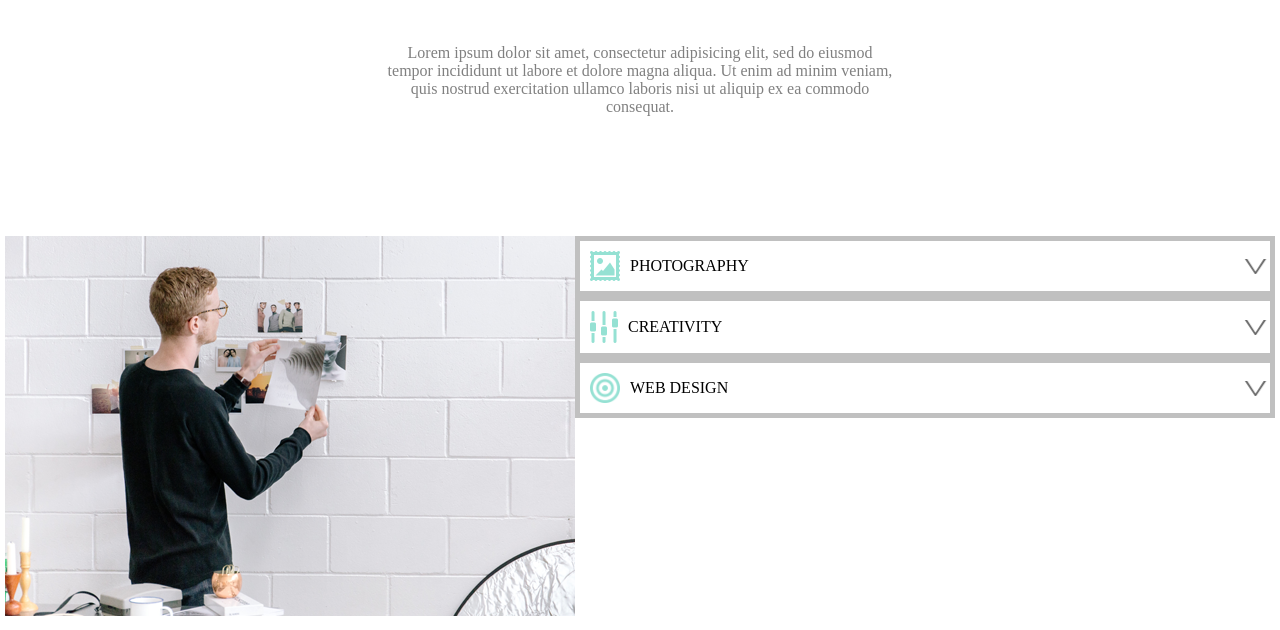
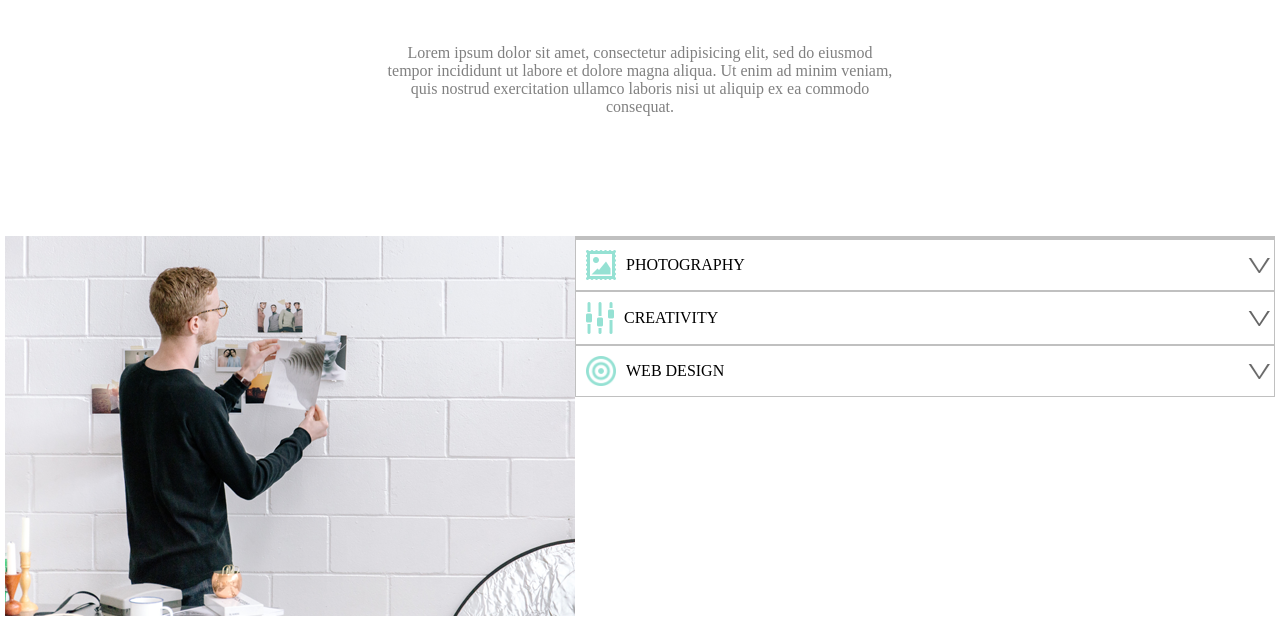
Before and after one commit to web-master4751/web-master4751.github.io, a PHP site: page / in a window 1280 px wide. Shown: the part 3879-4509 px from the top of the page. Run offline with PHP 8.4, Linux system fonts and the light colour scheme.

Commit message:
Update main.css

```diff
--- a/main.css
+++ b/main.css
@@ -223,12 +223,12 @@ nav{
 }
 .photo, .creativity, .web_design{
   display: flex;
-  border: 5px solid silver;
+  border: 1.5px solid silver;
   align-items: center;
 }
-/* .photo{
-  border-top: 10px solid silver;
-} */
+.photo{
+  border-top: 4px solid silver;
+}
 .arrow{
   margin: 5px 0 0 30px;
   transform: scaleX(3) scaleY(2);
```
